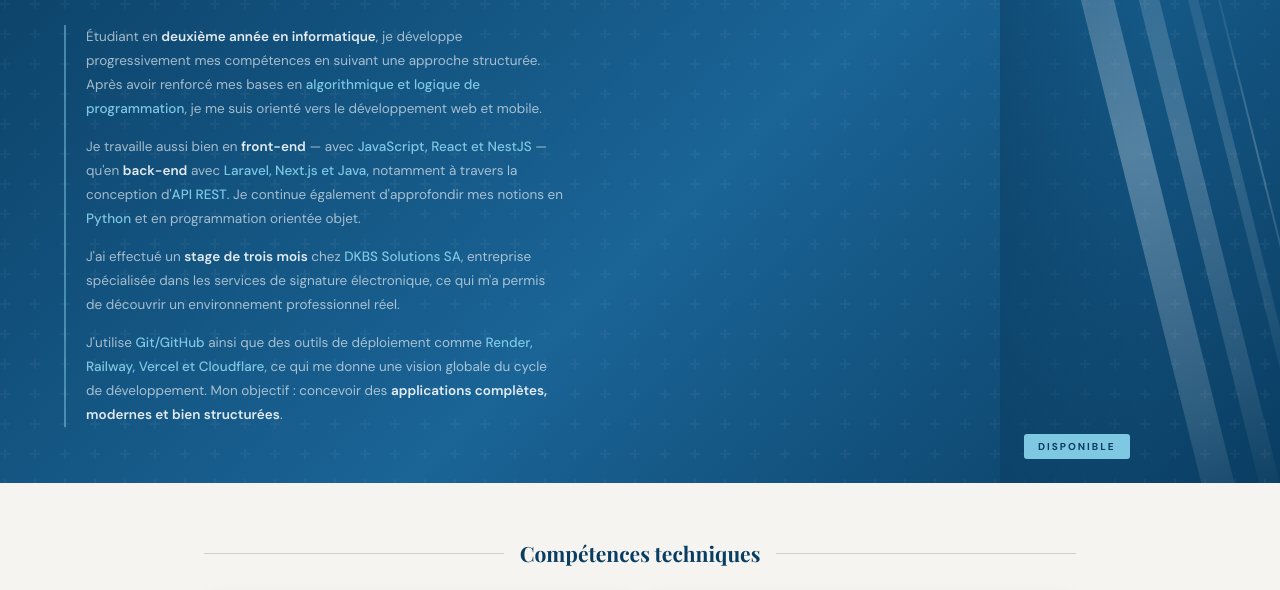
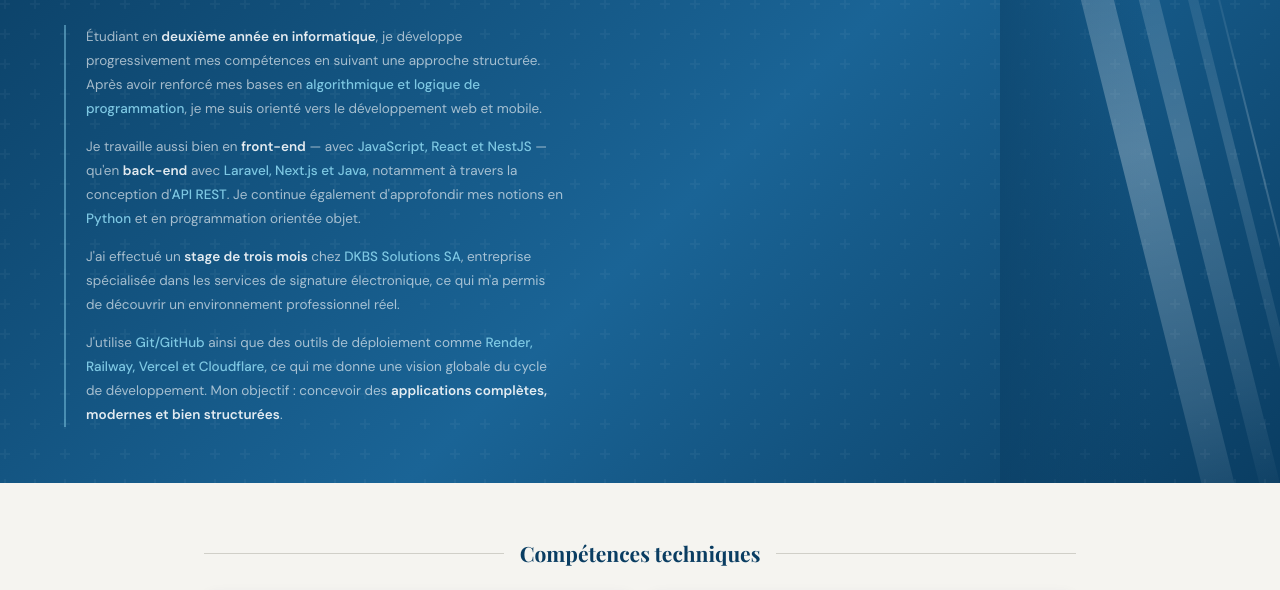
Before and after one commit to ke2007-st/cv, a plain HTML site: page index.html in a window 1280 px wide. Shown: the part 181-771 px from the top of the page. Drawn offline with nearby package versions, Linux system fonts and the light colour scheme.

Commit message:
commit de reparartion

```diff
--- a/index.html
+++ b/index.html
@@ -229,7 +229,7 @@
       <div class="accent-band accent-band-2"></div>
       <div class="accent-band accent-band-3"></div>
       <div class="accent-band accent-band-4"></div>
-      <span class="badge-corner">Disponible</span>
+
     </div>
   </header>
 
```
